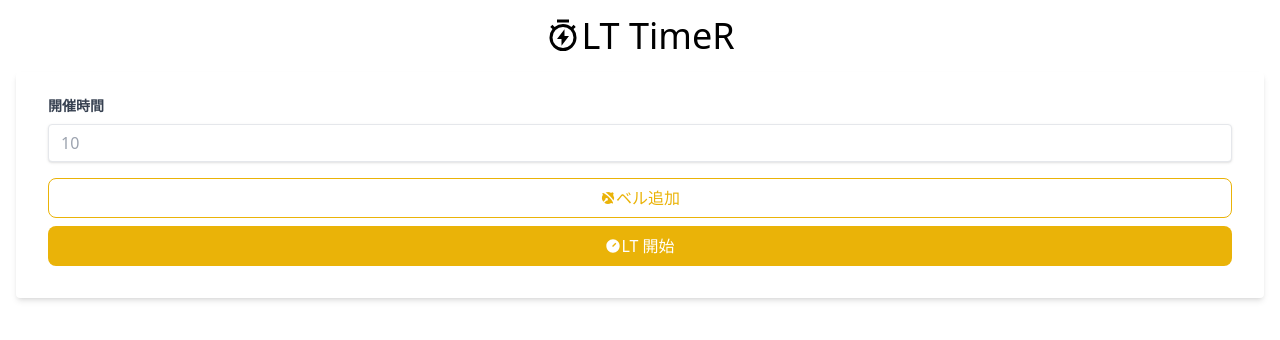
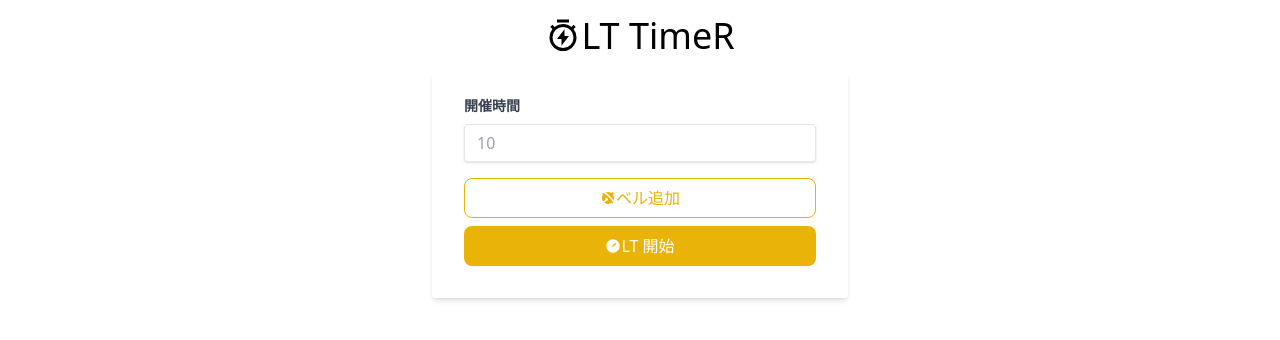
Before and after one commit to yagu238/lt-timer, a Next.js app: page / in a window 1280 px wide. Shown: the top 340 px of the page. Built offline with nearby package versions, Linux system fonts and the light colour scheme.

Commit message:
幅を調整。

```diff
--- a/pages/index.tsx
+++ b/pages/index.tsx
@@ -48,9 +48,8 @@ const Home: NextPage = () => {
   };
 
   return (
-    <div className="container mx-auto px-4 h-screen">
+    <div className="container mx-auto px-4 h-screen max-w-md">
       <Header />
-      <div>
       <div className="bg-white shadow-md rounded px-8 pt-6 pb-8 mb-4">
         <div className="mb-4">
           <label
@@ -101,7 +100,6 @@ const Home: NextPage = () => {
           </button>
         </div>
       </div>
-      </div>
       <footer></footer>
     </div>
   );
```
Lines whose indentation alone changed are shown as unchanged.
